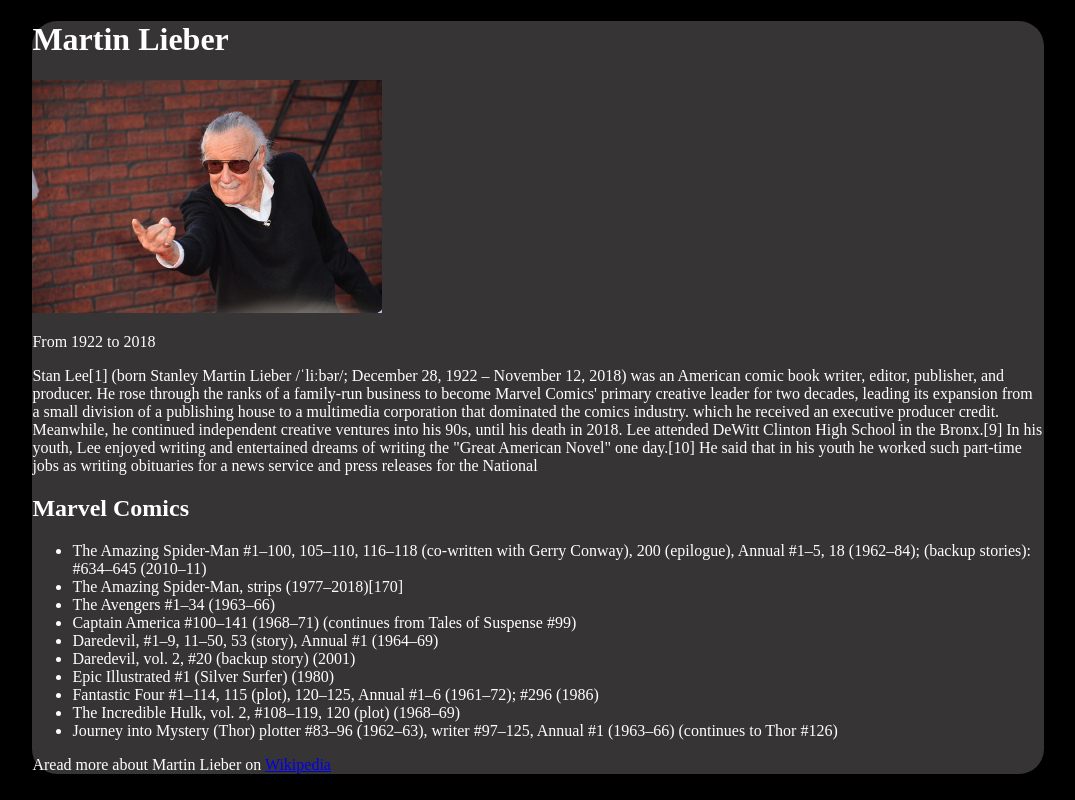
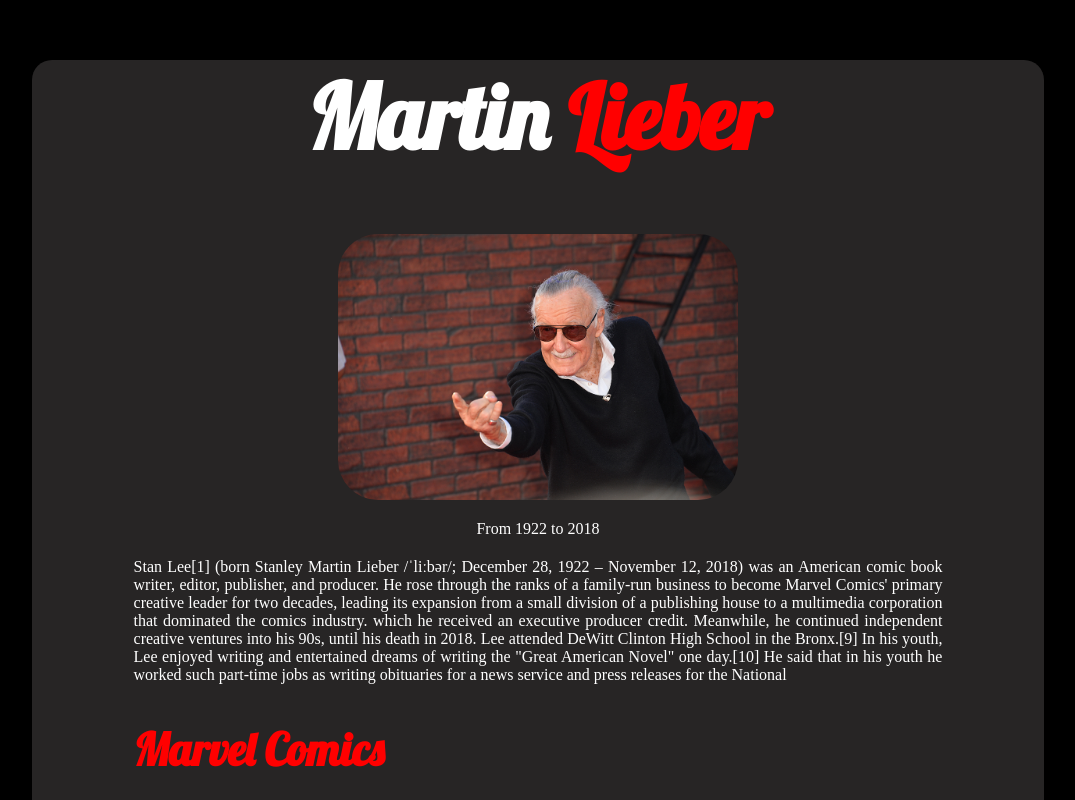
Before and after one commit to guneysrhat/HTML-Website, a plain HTML site: page index.html in a window 1280 px wide. Shown: the top 800 px of the page, without its empty margins (102-1177 px from the left). Drawn offline with Linux system fonts and the light colour scheme.

Commit message:
second css

```diff
--- a/index.css
+++ b/index.css
@@ -4,8 +4,49 @@
 }
 
 .container {
-    background-color: rgb(54, 52, 52);
+    /* border: 2px solid red; */
+    background-color: rgb(48, 46, 46, 0.815);
     width: 80%;
     margin: auto;
-    border-radius: 25px;
+    border-radius: 20px;
 }
+
+.heading {
+    font-family: 'Lobster', cursive;
+}
+
+#title {
+    font-size: 90px;
+    text-align: center;
+}
+
+#span1 {
+    color: red;
+}
+
+#img-div {
+    text-align: center;
+}
+
+#image {
+    width: 400px;
+    border-radius: 40px;
+}
+
+#info {
+    /* border: 1px solid red; */
+    width: 80%;
+    margin: 20px auto;
+    text-align: justify;
+}
+
+#marvel {
+    color: red;
+    font-size: 45px;
+    margin-left: 10%;
+}
+
+ul {
+    width: 80%;
+    margin: auto;
+}
--- a/index.html
+++ b/index.html
@@ -6,13 +6,18 @@
     <meta http-equiv="X-UA-Compatible" content="IE=edge">
     <meta name="viewport" content="width=device-width, initial-scale=1.0">
     <link rel="stylesheet" href="index.css">
+    <link rel="preconnect" href="https://fonts.googleapis.com">
+    <link rel="preconnect" href="https://fonts.gstatic.com" crossorigin>
+    <link
+        href="https://fonts.googleapis.com/css2?family=Lato:wght@400;700&family=Lobster&family=Roboto:wght@400;700&display=swap"
+        rel="stylesheet">
     <title>Document</title>
 </head>
 
 <body>
     <div class="container">
 
-        <h1 class="heading" id="title">Martin Lieber</h1>
+        <h1 class="heading" id="title">Martin <span id="span1">Lieber</span> </h1>
         <div id="img-div">
             <img id="image" src="/img/stan-lee.jpg" alt="" width="350px">
             <p id="date">From 1922 to 2018</p>
```
